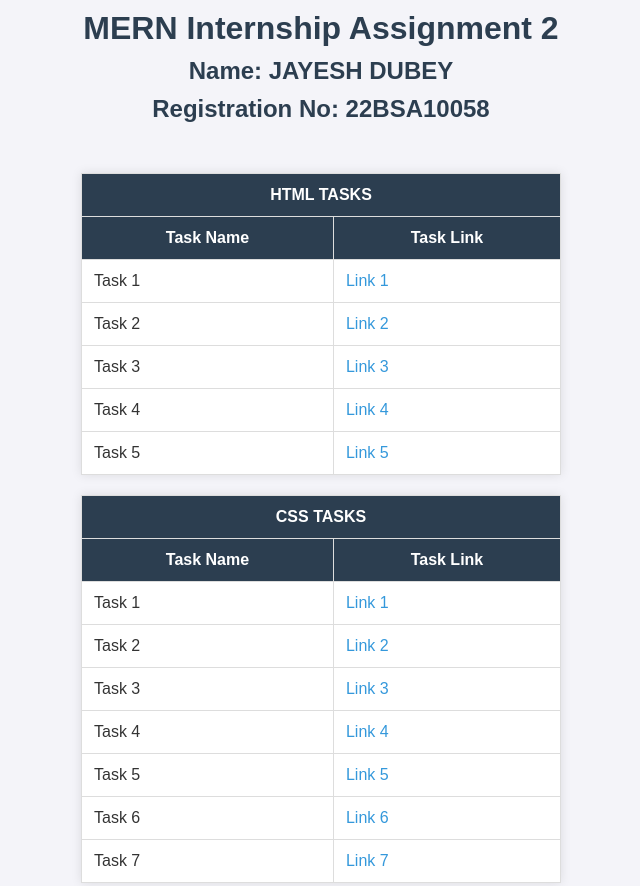
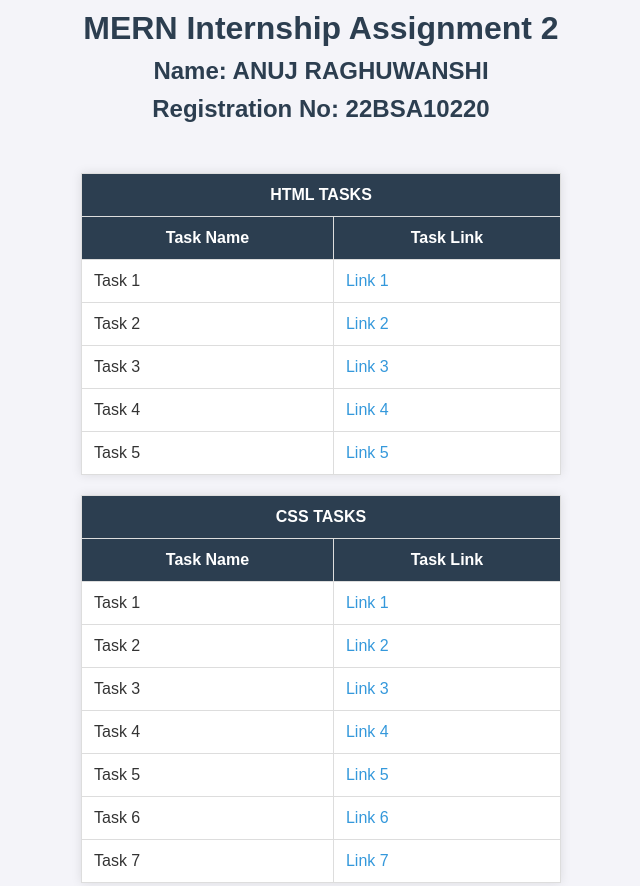
Before and after one commit to anuj645/Mern-Full-Stack-Assignment, a plain HTML site: page index.html in a window 1280 px wide. Shown: the top 886 px of the page, without its empty margins (319-959 px from the left). Drawn offline with Linux system fonts and the light colour scheme.

Commit message:
Update index.html

```diff
--- a/index.html
+++ b/index.html
@@ -59,8 +59,8 @@
 <body>
     <header>
         <h1>MERN Internship Assignment 2</h1>
-        <h2>Name: JAYESH DUBEY</h2>
-        <h2>Registration No: 22BSA10058</h2>
+        <h2>Name: ANUJ RAGHUWANSHI</h2>
+        <h2>Registration No: 22BSA10220</h2>
     </header>
 
     <main>
```
